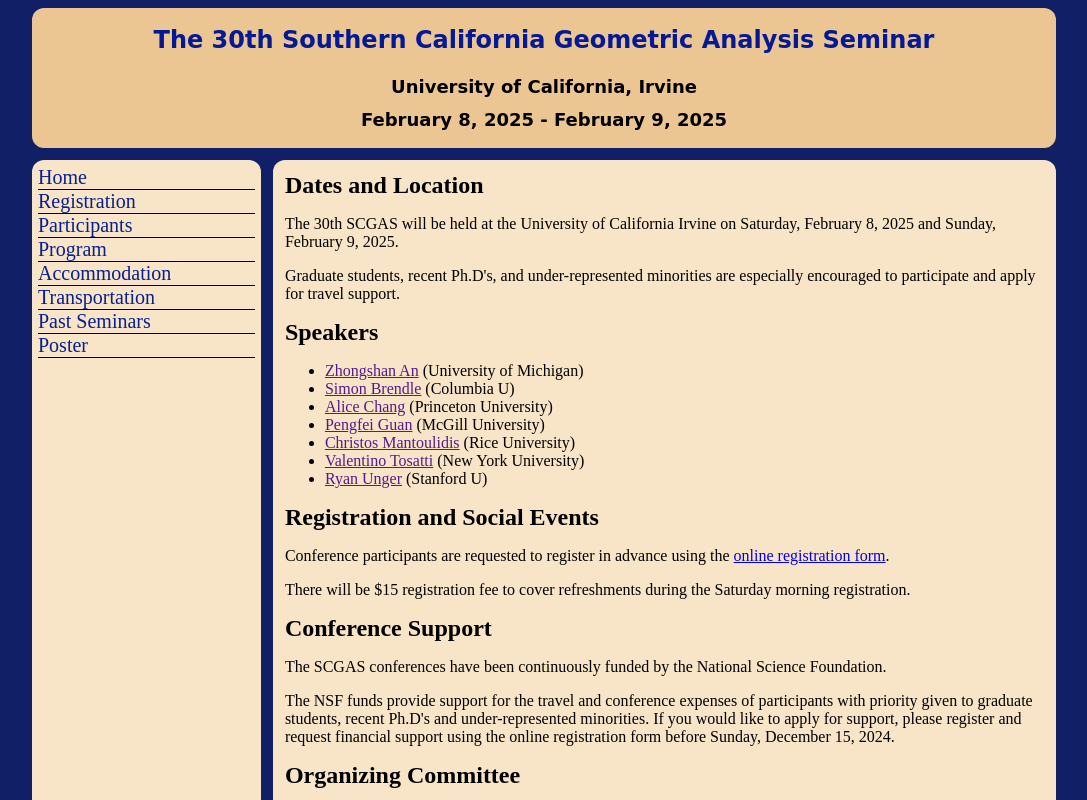
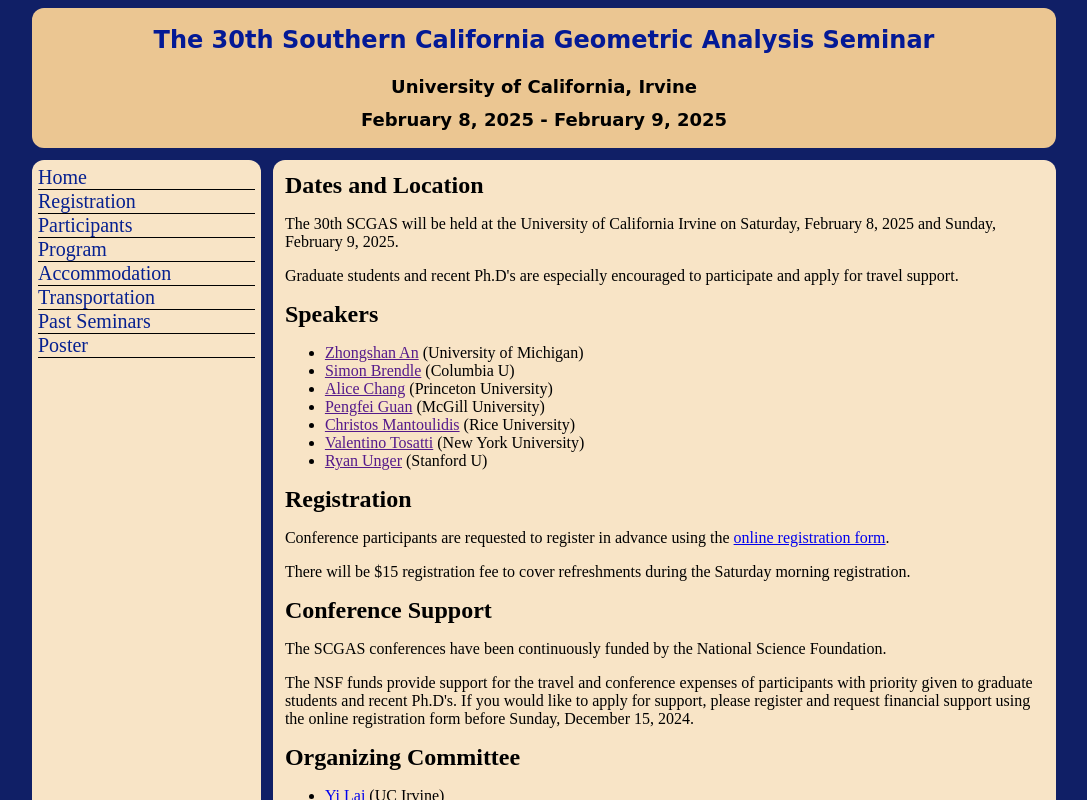
Before and after one commit to Geometry-Discovery-Project-UCI/scgas.math.uci.edu, a Vue app: page / in a window 1280 px wide. Shown: the top 800 px of the page, without its empty margins (96-1183 px from the left). Built offline with nearby package versions, Linux system fonts and the light colour scheme.

Commit message:
removed DEI.

```diff
--- a/src/views/HomeView.vue
+++ b/src/views/HomeView.vue
@@ -6,7 +6,7 @@
       California Irvine on {{ from }} and {{ to }}.
     </p>
     <p>
-      Graduate students, recent Ph.D's, and under-represented minorities are
+      Graduate students and  recent Ph.D's  are
       especially encouraged to participate and apply for travel support.
     </p>
   </div>
@@ -21,7 +21,7 @@
   </div>
 
   <div>
-    <h1>Registration and Social Events</h1>
+    <h1>Registration</h1>
     <p>
       Conference participants are requested to register in advance using the
       <a :href="registrationUrl" target="_blank">online registration form</a>.
@@ -40,8 +40,7 @@
     </p>
     <p>
       The NSF funds provide support for the travel and conference expenses of
-      participants with priority given to graduate students, recent Ph.D's and
-      under-represented minorities. If you would like to apply for support,
+      participants with priority given to graduate students and recent Ph.D's. If you would like to apply for support,
       please register and request financial support using the online
       registration form before {{ registrationEndsAt }}.
     </p>
```
